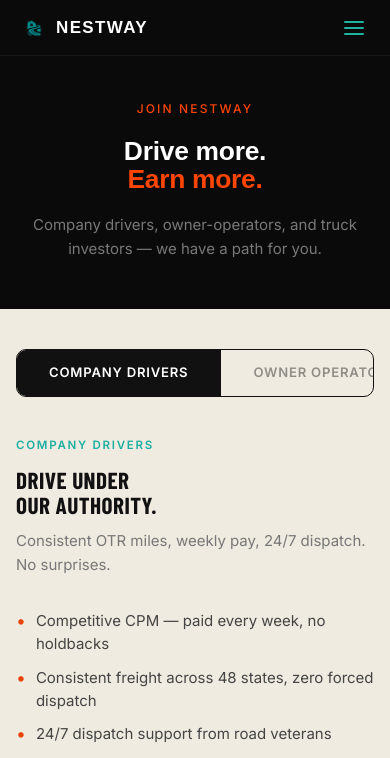
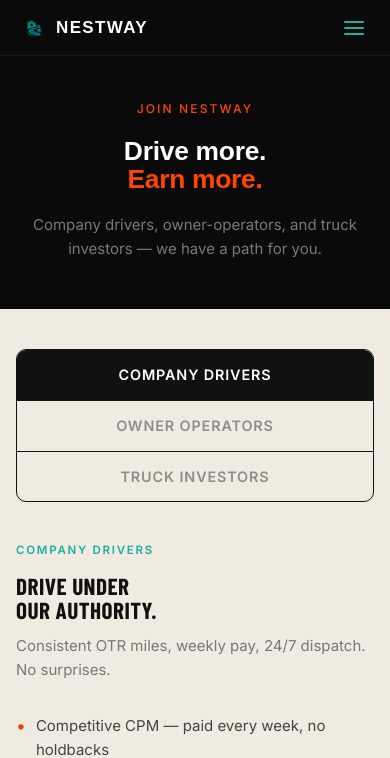
Before and after one commit to turdaliyevhasanali60-lang/Nestway, a Django app: page /careers/ in a window 390 px wide. Shown: the top 758 px of the page. Run offline with Django 5.2, Linux system fonts and the light colour scheme; data comes from the database, SQL or seed files in the repository; some web fonts are replaced.

Commit message:
feat: change mobile tab selector from horizontal scrolling strip to clear vertical stack

```diff
--- a/core/templates/careers.html
+++ b/core/templates/careers.html
@@ -362,23 +362,25 @@
 
     /* Phablet — enforce single column, 48px section padding */
     @media (max-width: 768px) {
-        /* Tabs: horizontally scrollable strip instead of stacking */
+        /* Tabs: vertical stack on mobile so all buttons are fully visible & clickable */
         .car-tabs-nav {
-            flex-direction: row;
-            width: 100%;
-            overflow-x: auto;
-            -webkit-overflow-scrolling: touch;
-            scrollbar-width: none;
-            border-radius: 10px;
+            flex-direction: column !important;
+            width: 100% !important;
+            border: 1.5px solid #111 !important;
+            border-radius: 10px !important;
+            overflow: hidden !important;
         }
-        .car-tabs-nav::-webkit-scrollbar { display: none; }
         .car-tab-btn {
-            flex-shrink: 0;
-            border-right: 1.5px solid #111;
-            border-bottom: none;
-            white-space: nowrap;
+            width: 100% !important;
+            border-right: none !important;
+            border-bottom: 1.5px solid #111 !important;
+            text-align: center !important;
+            padding: 14px 20px !important;
+            font-size: 0.9rem !important;
+            white-space: normal !important;
+            flex-shrink: 1 !important;
         }
-        .car-tab-btn:last-child { border-right: none; }
+        .car-tab-btn:last-child { border-bottom: none !important; }
     }
 
     /* Large mobile */
```
